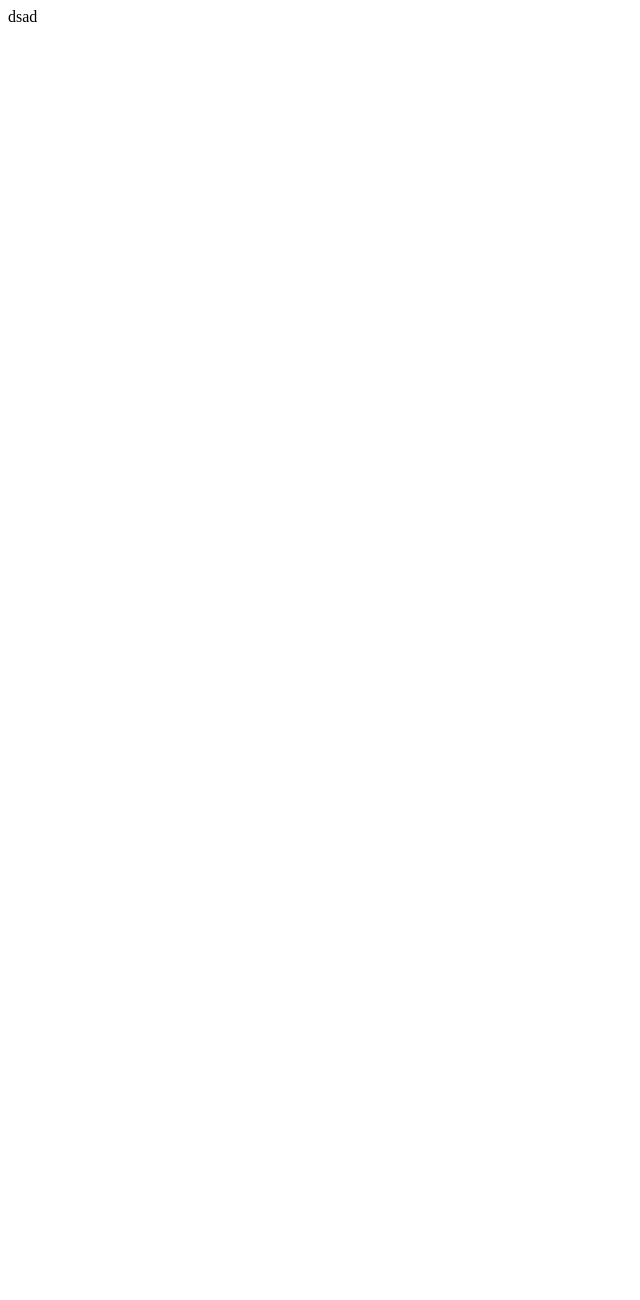
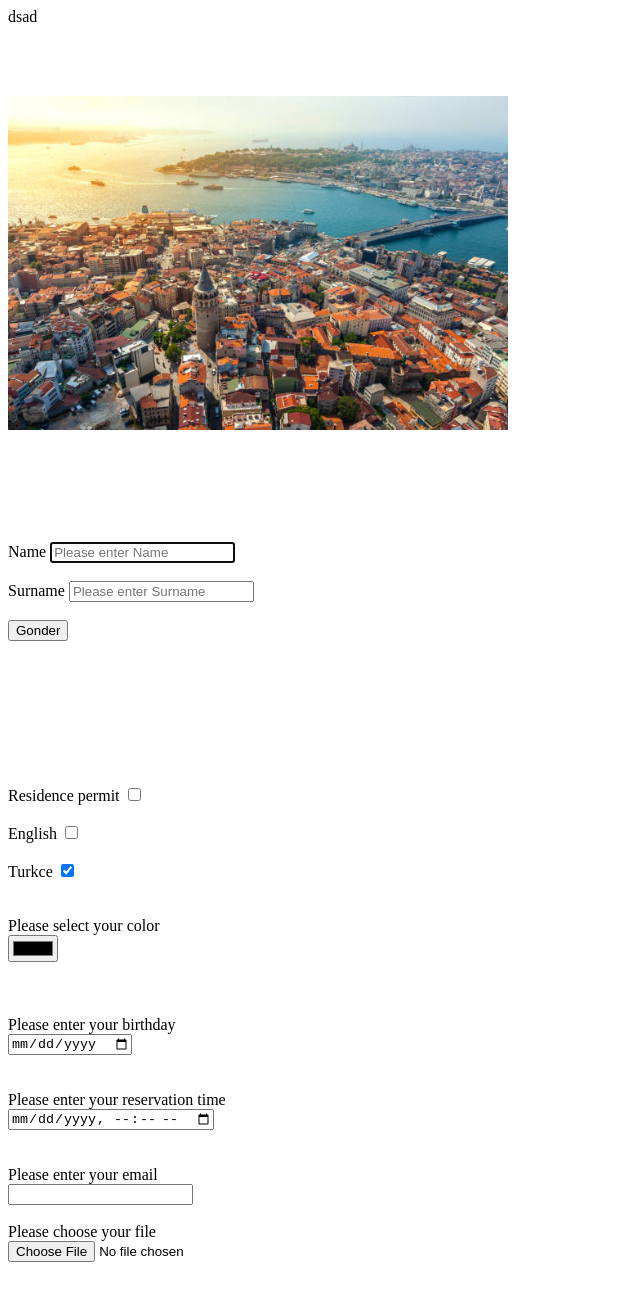
Before and after one commit to Hasanyilmaz1988/myallnewlessonsnotes2, a plain HTML site: page inclass/index.html in a window 1280 px wide. Shown: the part 2492-3792 px from the top of the page, without its empty margins (0-640 px from the left). Before the commit the page ends 2650 px from the top, so only its background shows below. Drawn offline with Linux system fonts and the light colour scheme.

Commit message:
gun sonu

```diff
--- a/inclass/index.html
+++ b/inclass/index.html
@@ -72,11 +72,12 @@
    <p></p>AkiLoca
    <br><br>
    <hr>
-   <br><br><br>   <p style="color: blue;font-style: italic;">Schowith Bey</p>
-<br><br><br>
+   <br><br><br>
+   <p style="color: blue;font-style: italic;">Schowith Bey</p>
+   <br><br><br>
 
 
-<img src="../preclass/images/alpine-white-m3-e92.jpg" alt="BMW e92 m3 fotografi icerir" width="500px">
+   <img src="../preclass/images/alpine-white-m3-e92.jpg" alt="BMW e92 m3 fotografi icerir" width="500px">
 
 
 
@@ -93,14 +94,66 @@
    <br>
    <br>
    <br>
+   <img src="images/istanbul.jpg" alt="bu bir istanbul bogaz manzarasi fotografidir" width="500px">
+   <br><br><br><br><br>
    <br>
    <br>
-   <br>
+   <label for="Name"> Name </label>
+   <input type="" id="Name" placeholder="Please enter Name" autofocus>
+   <br><br>
+   <label for="Surname"> Surname </label>
+   <input type="text" id="Surname" placeholder="Please enter Surname">
+   <br><br>
+   <button>Gonder</button>
+   <br><br><br>
+
+
+   <!-- eger imlecin icerisine autofocus yazarsan sayfaya tikladiginda senin cursor otomatik olarak oraya gider -->
 
 
 
 
+   <!-- <p>iki label tagi arasindaki yazi input un ismi olarak browser da görünür
+      for kismina inputun id si yazilir böylece input ile label arasinda
+      baglanti saglanmis olur.
+      placeholder: yer tutucu. input icerisinde lütfen adinizi yaziniz gibi
+      gecici bir metin olusturur. input icinde herhangi birsey yazinca kaybolur</p> -->
+   <br><br><br><br><br><br>
 
+
+
+
+   <label for="Residence permit"> Residence permit </label>
+   <input type="checkbox" name="" id="Residence permit">
+
+
+
+   <br><br>
+   <label for="English"> English </label>
+   <input type="checkbox" name="English" id="English">
+   <br><br>
+   <label for="Turkce"> Turkce </label>
+   <input type="checkbox" name="Turkce" id="Turkce" checked>
+   <br><br><br>
+   <label for="Color">Please select your color</label><br>
+   <input type="Color" name="Color" id="Color">
+   <br><br><br><br>
+   <label for="Birtday">Please enter your birthday</label><br>
+   <input type="date" name="Birtday" id="Birtday">
+<br><br><br>
+<label for="Reservation time">Please enter your reservation time</label><br>
+<input type="datetime-local" name="Reservation time" id="Reservation time">
+<br><br><br>
+<label for="email">Please enter your email</label><br>
+<input type="email" name="email" id="email">
+
+<br>
+<br>
+<label for="">Please choose your file</label>
+<br>
+<input type="file" name="" id="">
+<br><br><br><br>
+   <br><br>
 
 </body>
 
```
Also changed, not shown: inclass/images/istanbul.jpg (added).
